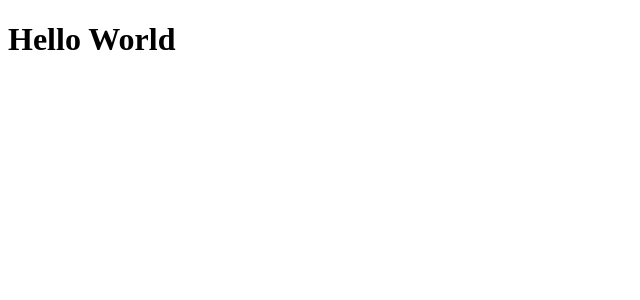
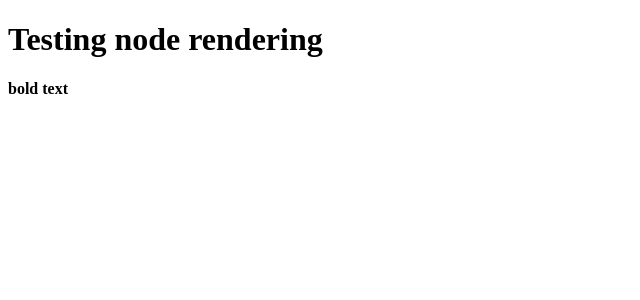
Before and after one commit to charlespeach/react-playground, a React app: page / in a window 1280 px wide. Shown: the top 300 px of the page, without its empty margins (0-640 px from the left). Built offline with nearby package versions, Linux system fonts and the light colour scheme.

Commit message:
Finished React Fundamentals: Introduction to Properties

```diff
--- a/App.js
+++ b/App.js
@@ -2,7 +2,12 @@ import React from 'react';
 
 class App extends React.Component {
   render(){
-    return <h1>Hello World</h1>
+    return (
+      <div>
+        <h1>Testing node rendering</h1>
+        <b>bold text</b>
+      </div>
+    );
   }
 }
 
```
Also changed, not shown: 1 other file (tests, documents, lock files or other folders).
